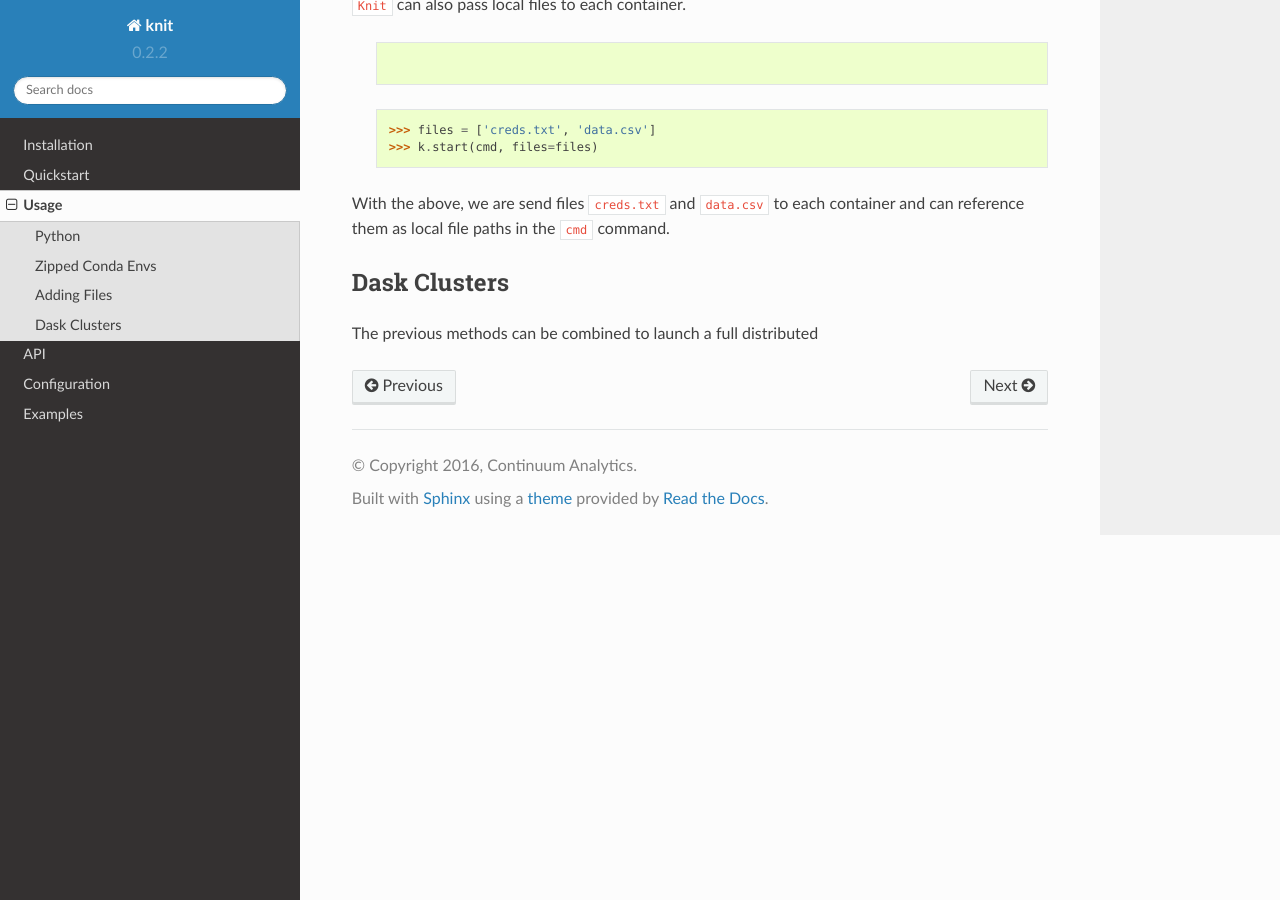
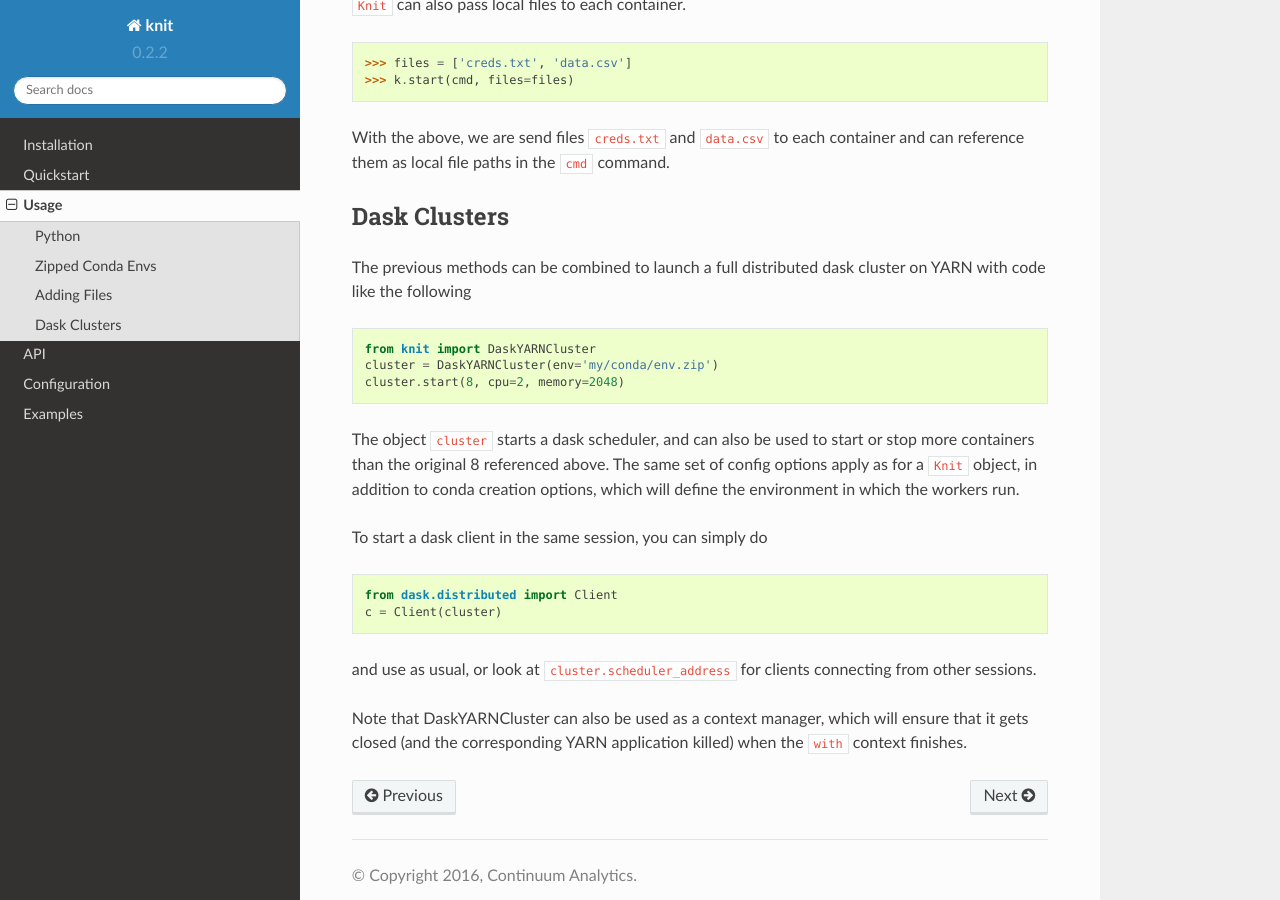
Before and after one commit to dask/knit, a Sphinx documentation site: the page built from docs/source/usage.rst, in a window 1280 px wide and 900 px high, scrolled down 1454 px. Built offline with Sphinx 7.4.7 and the Read the Docs theme 2.0.0, drawn with Linux system fonts in a browser that asks for light colours.

Commit message:
fix docs

```diff
--- a/docs/source/usage.rst
+++ b/docs/source/usage.rst
@@ -63,9 +63,10 @@ Adding Files
 ~~~~~~~~~~~~
 ``Knit`` can also pass local files to each container.
 
- .. code-block:: python
- >>> files = ['creds.txt', 'data.csv']
- >>> k.start(cmd, files=files)
+.. code-block:: python
+
+   >>> files = ['creds.txt', 'data.csv']
+   >>> k.start(cmd, files=files)
 
 With the above, we are send files ``creds.txt`` and ``data.csv`` to each container and can reference
 them as local file paths in the ``cmd`` command.
@@ -73,4 +74,28 @@ them as local file paths in the ``cmd`` command.
 Dask Clusters
 ~~~~~~~~~~~~~
 
-The previous methods can be combined to launch a full distributed
+The previous methods can be combined to launch a full distributed dask cluster on YARN with code
+like the following
+
+.. code-block:: python
+
+   from knit import DaskYARNCluster
+   cluster = DaskYARNCluster(env='my/conda/env.zip')
+   cluster.start(8, cpu=2, memory=2048)
+
+The object ``cluster`` starts a dask scheduler, and can also be used to start or stop more
+containers than the original 8 referenced above. The same set of config options apply as for a
+``Knit`` object, in addition to conda creation options, which will define the environment in
+which the workers run.
+
+To start a dask client in the same session, you can simply do
+
+.. code-block:: python
+
+   from dask.distributed import Client
+   c = Client(cluster)
+
+and use as usual, or look at ``cluster.scheduler_address`` for clients connecting from other sessions.
+
+Note that DaskYARNCluster can also be used as a context manager, which will ensure that it gets
+closed (and the corresponding YARN application killed) when the ``with`` context finishes.
```
Also changed, not shown: docs/source/quickstart.rst (+15 -2 lines).
